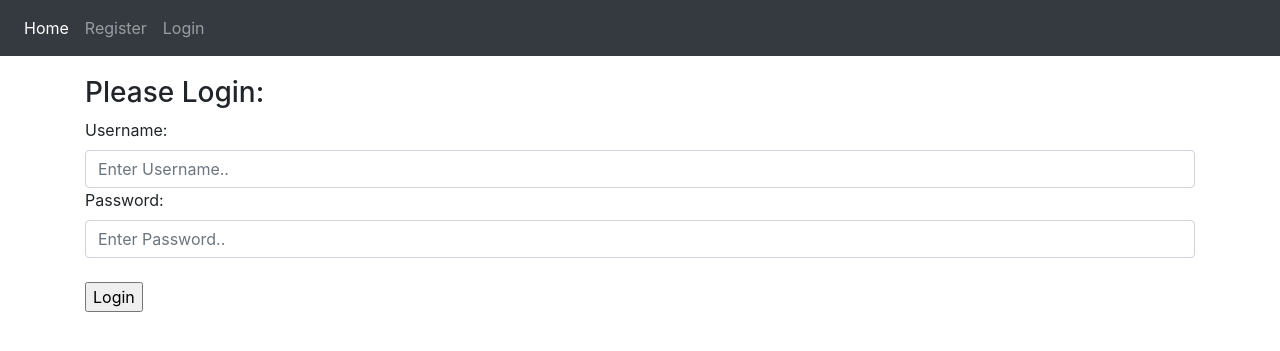
After one commit to muzahid2559/User_Authentication_with_Django, a Django app: page /login/ in a window 1280 px wide. The commit adds this page. Shown: the top 351 px of the page. Run offline with Django 4.2, Linux system fonts and the light colour scheme; some libraries are stand-ins or nearby versions.

Commit message:
User Login Part 01

```diff
--- a/Login_app/urls.py
+++ b/Login_app/urls.py
@@ -8,4 +8,6 @@ urlpatterns = [
 
     path('', views.index, name='index'),
     path('register/', views.register, name='register'),
+    path('login/', views.login_page, name='login'),
+    path('user_login/',views.user_login, name='user_login'),
 ]
--- a/Login_app/views.py
+++ b/Login_app/views.py
@@ -2,7 +2,35 @@ from django.shortcuts import render
 from Login_app.forms import UserForm, UserInfoForm
 
 
+from django.contrib.auth import authenticate, login, logout
+from django.http import HttpResponseRedirect, HttpResponse
+from django.contrib.auth.decorators import login_required
+from django.urls import reverse
+
 # Create your views here.
+
+def login_page(request):
+    return render(request, 'Login_app/login.html', context={})
+
+def user_login(request):
+    if request.method == 'POST':
+        username = request.POST.get('username')
+        password = request.POST.get('password')
+
+        user = authenticate(username=username, password=password)
+        if user:
+            if user.is_active:
+                login(request, user)
+                print("Login Successful!")
+                return HttpResponseRedirect(reverse('Login_app:index'))
+            else:
+                return HttpResponse("Account is not active!!")
+        else:
+            return HttpResponse("Login Details are Wrong!")
+    else:
+        return render(request, 'Login_app/login.html', context={})
+
+
 def index(request):
     diction = {}
     return render(request, 'Login_app/index.html', context=diction)
--- a/templates/Login_app/base.html
+++ b/templates/Login_app/base.html
@@ -21,6 +21,9 @@
     <li class="nav-item">
       <a class="nav-link" href="{% url 'Login_app:register' %}">Register</a>
     </li>
+    <li>
+      <a class="nav-link" href="{% url 'Login_app:login' %}">Login</a>
+  </li>
   </ul>
 </nav>
 
--- /dev/null
+++ b/templates/Login_app/login.html
@@ -0,0 +1,13 @@
+{% extends 'Login_app/base.html' %}
+{% block body_block %}
+<h3>Please Login:</h3>
+<form action="{% url 'Login_app:user_login' %}" method="POST">
+  <label for="username">Username:</label>
+  <input type="text" name="username" placeholder="Enter Username.." required class="form-control">
+  <label for="password">Password:</label>
+  <input type="password" name="password" placeholder="Enter Password.." required class="form-control">
+  {% csrf_token %}
+  <br>
+  <input type="submit" name="submit" value="Login">
+</form>
+{% endblock %}
```
Also changed, not shown: db.sqlite3.
